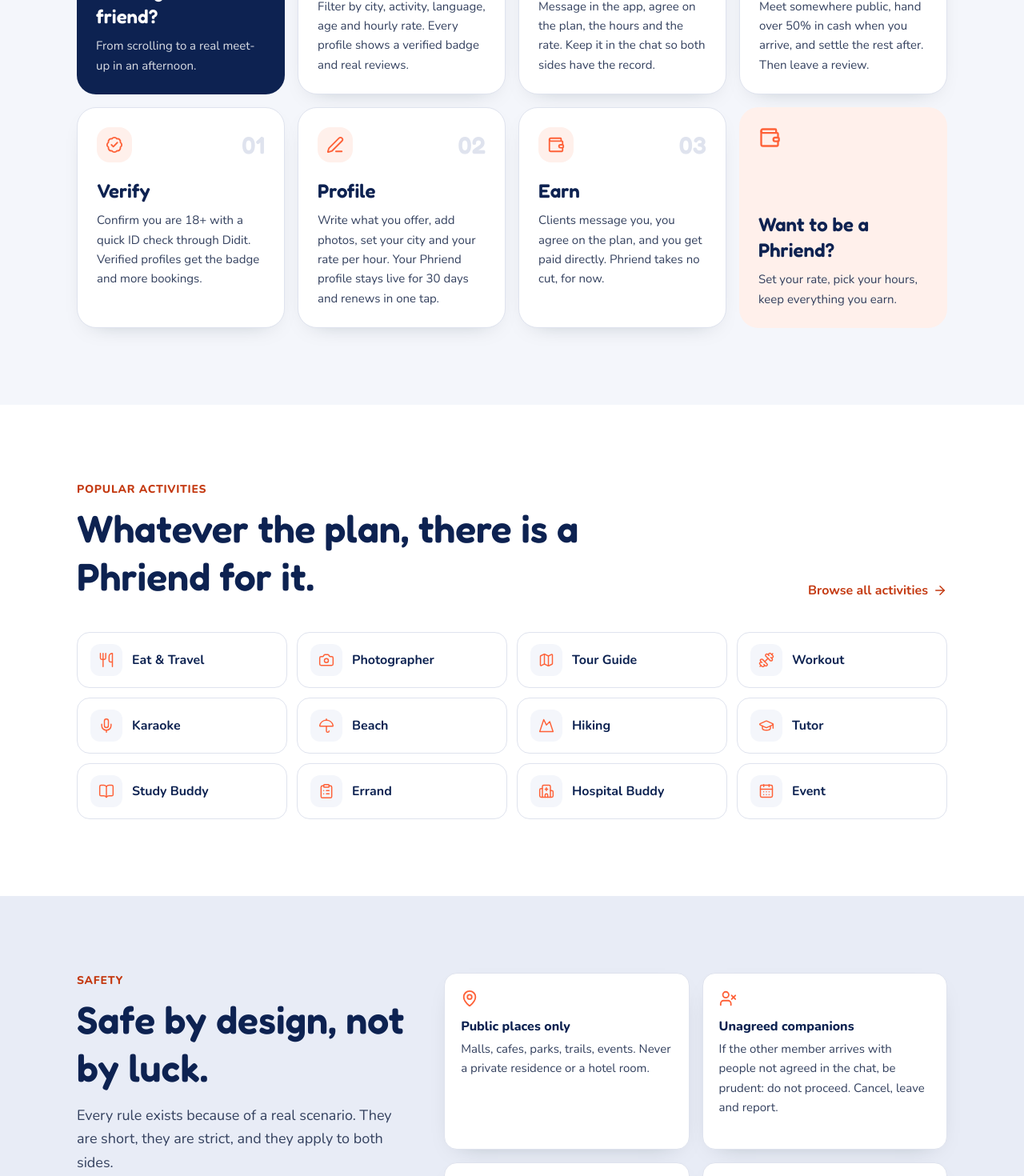
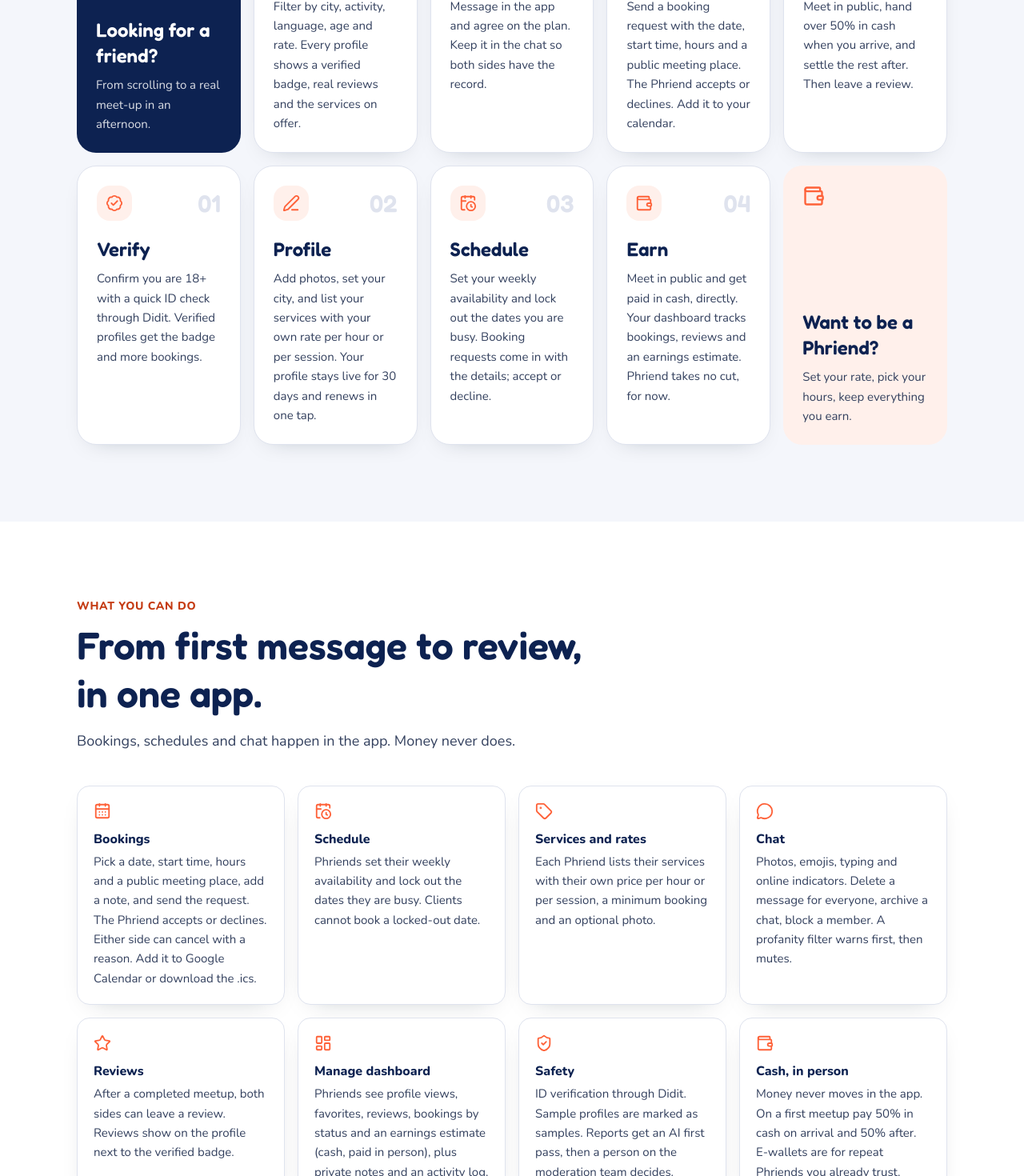
Before and after one commit to newmachinesph/phriend-web, a Next.js app: page / in a window 1280 px wide. Shown: the part 1480-2950 px from the top of the page at 80% size. Built offline with nearby package versions, Linux system fonts and the light colour scheme; no server answers.

Commit message:
feat(site): bookings, schedule, services and dashboard in the landing copy, FAQ, press and llms; terms wording

```diff
--- a/app/page.tsx
+++ b/app/page.tsx
@@ -2,9 +2,9 @@
 import Image from "next/image";
 import Link from "next/link";
 import {
-  ArrowRight, BadgeCheck, BookOpen, CalendarDays, Camera, ChevronDown, ClipboardList, Dumbbell, Flag, GraduationCap,
-  Hospital, Lock, Map, MapPin, MessageCircle, Mic, Mountain, PenLine, Search, ShieldCheck, Umbrella, Users, UserX,
-  Utensils, Wallet, type LucideIcon,
+  ArrowRight, BadgeCheck, BookOpen, CalendarClock, CalendarDays, Camera, ChevronDown, ClipboardList, Dumbbell, Flag,
+  GraduationCap, Hospital, LayoutDashboard, Lock, Map, MapPin, MessageCircle, Mic, Mountain, PenLine, Search, ShieldCheck,
+  Star, Tag, Umbrella, Users, UserX, Utensils, Wallet, type LucideIcon,
 } from "lucide-react";
 import { APP_URL, pageMeta, POST_URL, SITE_DESCRIPTION, SITE_URL } from "@/lib/site";
 
@@ -18,15 +18,17 @@
 ];
 
 const CLIENT_STEPS: { icon: LucideIcon; title: string; text: string }[] = [
-  { icon: Search, title: "Search", text: "Filter by city, activity, language, age and hourly rate. Every profile shows a verified badge and real reviews." },
-  { icon: MessageCircle, title: "Chat", text: "Message in the app, agree on the plan, the hours and the rate. Keep it in the chat so both sides have the record." },
-  { icon: MapPin, title: "Meet", text: "Meet somewhere public, hand over 50% in cash when you arrive, and settle the rest after. Then leave a review." },
+  { icon: Search, title: "Browse", text: "Filter by city, activity, language, age and rate. Every profile shows a verified badge, real reviews and the services on offer." },
+  { icon: MessageCircle, title: "Chat", text: "Message in the app and agree on the plan. Keep it in the chat so both sides have the record." },
+  { icon: CalendarDays, title: "Book", text: "Send a booking request with the date, start time, hours and a public meeting place. The Phriend accepts or declines. Add it to your calendar." },
+  { icon: MapPin, title: "Meet", text: "Meet in public, hand over 50% in cash when you arrive, and settle the rest after. Then leave a review." },
 ];
 
 const PHRIEND_STEPS: { icon: LucideIcon; title: string; text: string }[] = [
   { icon: BadgeCheck, title: "Verify", text: "Confirm you are 18+ with a quick ID check through Didit. Verified profiles get the badge and more bookings." },
-  { icon: PenLine, title: "Profile", text: "Write what you offer, add photos, set your city and your rate per hour. Your Phriend profile stays live for 30 days and renews in one tap." },
-  { icon: Wallet, title: "Earn", text: "Clients message you, you agree on the plan, and you get paid directly. Phriend takes no cut, for now." },
+  { icon: PenLine, title: "Profile", text: "Add photos, set your city, and list your services with your own rate per hour or per session. Your profile stays live for 30 days and renews in one tap." },
+  { icon: CalendarClock, title: "Schedule", text: "Set your weekly availability and lock out the dates you are busy. Booking requests come in with the details; accept or decline." },
+  { icon: Wallet, title: "Earn", text: "Meet in public and get paid in cash, directly. Your dashboard tracks bookings, reviews and an earnings estimate. Phriend takes no cut, for now." },
 ];
 
 const ACTIVITIES: { icon: LucideIcon; label: string; slug: string }[] = [
@@ -54,10 +56,25 @@
   { icon: Flag, title: "Report and block", text: "One tap to report a profile or a message. Reports are reviewed by a person, not a bot." },
 ];
 
+const FEATURES: { icon: LucideIcon; title: string; text: string }[] = [
+  { icon: CalendarDays, title: "Bookings", text: "Pick a date, start time, hours and a public meeting place, add a note, and send the request. The Phriend accepts or declines. Either side can cancel with a reason. Add it to Google Calendar or download the .ics." },
+  { icon: CalendarClock, title: "Schedule", text: "Phriends set their weekly availability and lock out the dates they are busy. Clients cannot book a locked-out date." },
+  { icon: Tag, title: "Services and rates", text: "Each Phriend lists their services with their own price per hour or per session, a minimum booking and an optional photo." },
+  { icon: MessageCircle, title: "Chat", text: "Photos, emojis, typing and online indicators. Delete a message for everyone, archive a chat, block a member. A profanity filter warns first, then mutes." },
+  { icon: Star, title: "Reviews", text: "After a completed meetup, both sides can leave a review. Reviews show on the profile next to the verified badge." },
+  { icon: LayoutDashboard, title: "Manage dashboard", text: "Phriends see profile views, favorites, reviews, bookings by status and an earnings estimate (cash, paid in person), plus private notes and an activity log." },
+  { icon: ShieldCheck, title: "Safety", text: "ID verification through Didit. Sample profiles are marked as samples. Reports get an AI first pass, then a person on the moderation team decides." },
+  { icon: Wallet, title: "Cash, in person", text: "Money never moves in the app. On a first meetup pay 50% in cash on arrival and 50% after. E-wallets are for repeat Phriends you already trust." },
+];
+
 const FAQ: { q: string; a: string }[] = [
   {
     q: "Is Phriend a dating app?",
     a: "No. Phriend is for platonic, paid-by-the-hour company and legit side gigs: a buddy for a food trip, a tour guide, a study partner, someone to keep you company at the hospital. Romantic or sexual services, compensated dating and escort services are banned and get an account removed immediately.",
+  },
+  {
+    q: "How do bookings work?",
+    a: "Send the Phriend a booking request with the date, start time, number of hours, a public meeting place and a note. The Phriend accepts or declines, and either side can cancel with a reason. Every booking has an Add to Google Calendar button and an .ics download, and a completed meetup can be reviewed by both sides. Money never moves in the app: 50% in cash when you meet, 50% after.",
   },
   {
     q: "How do I pay?",
@@ -70,6 +87,10 @@
   {
     q: "Does Phriend take a commission?",
     a: "Not yet. Members agree on a rate per hour, typically between ₱300 and ₱1,500 depending on the activity and the city, and keep all of it. If this changes we will announce it well ahead of time.",
+  },
+  {
+    q: "Can I set my own rates and services?",
+    a: "Yes. Each Phriend lists their own services, each with its own price per hour or per session, a minimum booking and an optional photo. You also set your weekly availability and lock out the dates you are busy, so clients can only book when you are free. Phriend takes no cut, so what you list is what you keep.",
   },
   {
     q: "How does verification work?",
@@ -95,7 +116,7 @@
     {
       "@type": "HowTo",
       name: "How to find a friend on Phriend",
-      description: "Hire a verified local friend by the hour in three steps: search, chat, meet in public.",
+      description: "Hire a verified local friend by the hour in four steps: browse, chat, book, meet in public.",
       url: `${SITE_URL}/#how-it-works`,
       step: CLIENT_STEPS.map((s, i) => ({ "@type": "HowToStep", position: i + 1, name: s.title, text: s.text })),
     },
@@ -213,7 +234,7 @@
             <div className="max-w-2xl">
               <p className={eyebrow}>How it works</p>
               <h2 id="how-title" className={h2}>
-                Three steps, whichever side you are on.
+                Four steps, whichever side you are on.
               </h2>
             </div>
             <div className="relative aspect-[3/2] overflow-hidden rounded-3xl shadow-card">
@@ -227,7 +248,7 @@
             </div>
           </div>
 
-          <ol className="mt-10 grid gap-4 md:grid-cols-2 lg:grid-cols-4">
+          <ol className="mt-10 grid gap-4 md:grid-cols-2 lg:grid-cols-5">
             <li className="flex flex-col justify-between rounded-3xl bg-navy p-6 text-white md:col-span-2 lg:col-span-1">
               <Users size={28} className="text-brand-light" aria-hidden="true" />
               <div className="mt-10">
@@ -240,7 +261,7 @@
             ))}
           </ol>
 
-          <ol className="mt-4 grid gap-4 md:grid-cols-2 lg:grid-cols-4">
+          <ol className="mt-4 grid gap-4 md:grid-cols-2 lg:grid-cols-5">
             <li className="flex flex-col justify-between rounded-3xl bg-brand-soft p-6 text-ink md:col-span-2 lg:order-last lg:col-span-1">
               <Wallet size={28} className="text-brand" aria-hidden="true" />
               <div className="mt-10">
@@ -255,8 +276,30 @@
         </div>
       </section>
 
+      {/* Features */}
+      <section id="features" aria-labelledby="features-title">
+        <div className="mx-auto w-full max-w-6xl px-5 py-16 sm:px-8 sm:py-24">
+          <div className="max-w-2xl">
+            <p className={eyebrow}>What you can do</p>
+            <h2 id="features-title" className={h2}>
+              From first message to review, in one app.
+            </h2>
+            <p className="mt-4 text-lg leading-relaxed">Bookings, schedules and chat happen in the app. Money never does.</p>
+          </div>
+          <ul className="mt-10 grid gap-4 sm:grid-cols-2 lg:grid-cols-4">
+            {FEATURES.map((f) => (
+              <li key={f.title} className="rounded-2xl border border-line bg-white p-5 shadow-card">
+                <f.icon size={22} className="text-brand" aria-hidden="true" />
+                <h3 className="mt-3 font-extrabold text-ink">{f.title}</h3>
+                <p className="mt-1 text-[15px] leading-relaxed">{f.text}</p>
+              </li>
+            ))}
+          </ul>
+        </div>
+      </section>
+
       {/* Popular activities */}
-      <section aria-labelledby="activities-title">
+      <section aria-labelledby="activities-title" className="bg-surface">
         <div className="mx-auto w-full max-w-6xl px-5 py-16 sm:px-8 sm:py-24">
           <div className="flex flex-col gap-4 sm:flex-row sm:items-end sm:justify-between">
             <div className="max-w-2xl">
@@ -340,12 +383,15 @@
               </h2>
               <p className="mt-4 text-lg leading-relaxed">
                 Know your city, take good photos, speak three languages, or just make waiting rooms less lonely. Set up
-                your Phriend profile once, get messages, meet in public, get paid.
+                your Phriend profile once, list your services, take bookings, meet in public, get paid.
               </p>
               <ul className="mt-6 space-y-3 text-[15px] font-semibold text-ink">
                 {[
-                  "Set your own rate per hour and your own schedule",
+                  "List your services with your own rate per hour or per session",
+                  "Set your weekly schedule and lock out the dates you are busy",
+                  "Accept or decline booking requests, cancel with a reason if you must",
                   "Keep 100% of what you earn, no commission",
+                  "One dashboard for views, favorites, reviews, bookings, an earnings estimate and your private notes",
                   "Your profile runs for 30 days and renews in one tap",
                   "Verify once, get the badge everywhere",
                 ].map((t) => (
@@ -376,8 +422,9 @@
                   ₱0 <span className="text-2xl text-muted sm:text-3xl">from Phriend</span>
                 </p>
                 <p className="mt-3 leading-relaxed">
-                  Phriend takes no cut yet. Members agree on a rate per hour in the chat and pay each other directly:
-                  cash on a first meetup, GCash, Maya or bank transfer for repeat Phriends they already trust.
+                  Phriend takes no cut yet. Phriends list their own rates, members confirm the plan in the chat and the
+                  booking, and pay each other directly: cash on a first meetup, GCash, Maya or bank transfer for repeat
+                  Phriends they already trust.
                 </p>
                 <dl className="mt-6 grid grid-cols-2 gap-4">
                   <div className="rounded-2xl bg-white p-4">
@@ -390,7 +437,7 @@
                   </div>
                 </dl>
                 <p className="mt-4 text-sm text-muted">
-                  Rates depend on the activity, the city and the Phriend. No bookings or payments happen inside the app.
+                  Rates depend on the activity, the city and the Phriend. Bookings happen in the app; payments never do.
                 </p>
               </div>
             </div>
--- a/app/press/page.tsx
+++ b/app/press/page.tsx
@@ -9,7 +9,7 @@
 export const metadata: Metadata = pageMeta({
   title: "Press kit",
   description:
-    "Phriend press kit: boilerplate, fast facts, logo downloads, brand colors, product images, safety stance, quotable lines and media contact.",
+    "Phriend press kit: boilerplate, fast facts, product features, logo downloads, brand colors, product images, safety stance, quotable lines and media contact.",
   path: "/press",
 });
 
@@ -24,6 +24,16 @@
   { label: "ID verification", value: "Didit" },
   { label: "Meet-ups", value: "Public places only" },
   { label: "Age", value: "18+ only" },
+];
+
+const PRODUCT = [
+  "Bookings: a client requests a date, start time, hours, a public meeting place and a note; the Phriend accepts or declines; either side can cancel with a reason; completed meetups can be reviewed. Every booking has Add to Google Calendar and an .ics download.",
+  "Schedule: Phriends set weekly availability and lock out dates. Clients cannot book a locked-out date.",
+  "Services and rates: each Phriend lists services with their own price per hour or per session, a minimum booking and an optional photo.",
+  "Manage dashboard for Phriends: profile views, favorites, reviews, bookings by status, an earnings estimate (cash, paid in person), private notes and an activity log.",
+  "Chat: photos, emojis, delete for everyone, archive, block, typing and online indicators, and a profanity filter that warns first, then mutes.",
+  "Safety: ID verification through Didit, sample profiles marked as samples, and moderation with an AI first pass and a human review queue.",
+  "Payments: none in the app. 50% in cash on a first meetup, 50% after; e-wallets only for repeat, trusted Phriends.",
 ];
 
 const MARK_FILES = [
@@ -206,6 +216,16 @@
               </div>
             ))}
           </dl>
+
+          <h3 className="mt-12 font-display text-2xl font-semibold text-ink">Product</h3>
+          <ul className="mt-4 max-w-3xl space-y-3 text-[15px] font-semibold text-ink">
+            {PRODUCT.map((p) => (
+              <li key={p} className="flex items-start gap-2.5">
+                <BadgeCheck size={20} className="mt-0.5 shrink-0 text-brand" aria-hidden="true" />
+                {p}
+              </li>
+            ))}
+          </ul>
         </div>
       </section>
 
--- a/app/terms/page.tsx
+++ b/app/terms/page.tsx
@@ -67,7 +67,7 @@
 
       <h2>5. Payments</h2>
       <p>
-        <strong>There are no in-app payments and no in-app bookings.</strong> Members arrange and settle payments
+        <strong>There are no in-app payments. Bookings made in the app are a schedule between members, not a contract with Phriend.</strong> Members arrange and settle payments
         directly with each other, for example through GCash, Maya or bank transfer. Phriend does not hold money, does
         not process payments and, at the time of writing, does not charge a commission.
       </p>
```
Also changed, not shown: public/llms-full.txt, public/llms.txt.
